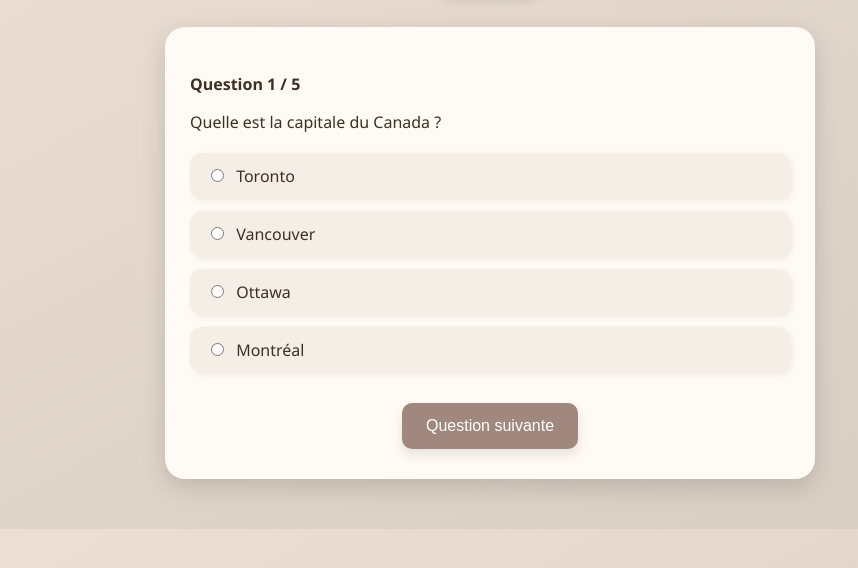
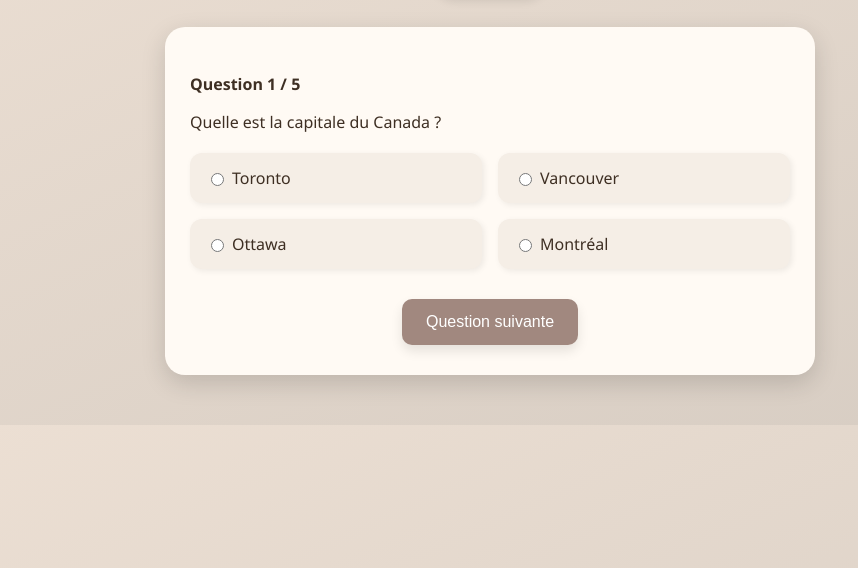
Before and after one commit to Diasdz/Quiz-geographie, a plain HTML site: page index.html in a window 1280 px wide. Shown: the part 152-720 px from the top of the page, without its empty margins (150-1008 px from the left). Drawn offline with Linux system fonts and the light colour scheme.

Commit message:
Update index.html

```diff
--- a/index.html
+++ b/index.html
@@ -49,18 +49,21 @@
     }
 
     .choices {
+      display: grid;
+      grid-template-columns: repeat(2, 1fr);
+      gap: 16px;
       margin-top: 20px;
     }
 
     .choices label {
-      display: block;
       background: #f5eee6;
-      padding: 12px 16px;
+      padding: 14px 16px;
       border-radius: 12px;
-      margin-bottom: 12px;
       box-shadow: 2px 2px 6px rgba(0,0,0,0.07);
       cursor: pointer;
       transition: all 0.25s ease;
+      display: flex;
+      align-items: center;
     }
 
     .choices label:hover {
@@ -104,6 +107,10 @@
     }
 
     @media (max-width: 600px) {
+      .choices {
+        grid-template-columns: 1fr;
+      }
+
       .quiz-card {
         padding: 20px;
       }
```
